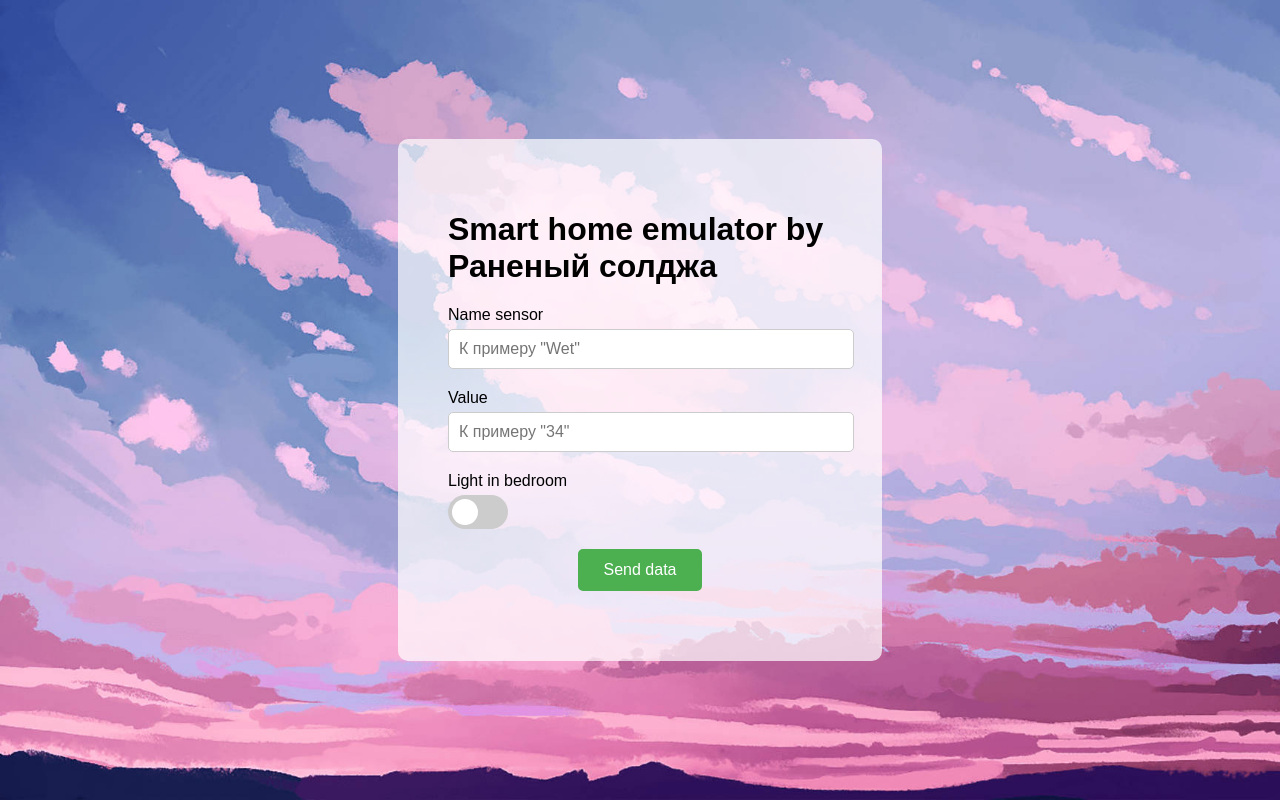
After one commit to nikitaputintsevprogramming/SmartHomeFlask, a Flask app: page /mainUI in a window 1280 px wide. The commit adds this page. Run offline with Flask 3, Linux system fonts and the light colour scheme.

Commit message:
Внесение наименований

```diff
--- a/app.py
+++ b/app.py
@@ -7,46 +7,42 @@ from threading import Timer
 import things
 import logger
 import re
+from array import *
 
 logger = logger.Logger('HomeInformation')
 
 app = Flask(__name__)
 
-# sensors = []
-# sensors[0] = "hhelo"
-# print(sensors[0])
+# ------------------ Создание сенсоров (датчики температуры) ------------------
+array_name = []
+sensorsTemp = []
 
-sensor_1 = things.Sensor('wet_1')
-sensor_2 = things.Sensor('wet_2')
-sensor_3 = things.Sensor('wet_3')
-sensor_4 = things.Sensor('wet_4')
-sensor_5 = things.Sensor('wet_5')
-sensor_6 = things.Sensor('wet_6')
-sensor_7 = things.Sensor('wet_7')
-sensor_8 = things.Sensor('wet_8')
-sensor_9 = things.Sensor('wet_9')
+for count in range(9):
+    array_name.append("wet_"+ str(count))
+    sensorsTemp.append(things.Sensor(array_name[count]))
 
-# for count in range
+sensorsTempBedroom = (sensorsTemp[5], sensorsTemp[6], sensorsTemp[7], sensorsTemp[8])
+humidifier = things.Humidifier('Main_humidifier', 35)
 
-sensors1 = (sensor_5, sensor_6, sensor_7, sensor_8, sensor_9)
-humidifier = things.Humidifier('Main_humidifier', 25)
+sensorsTempBathroom = (sensorsTemp[0], sensorsTemp[1], sensorsTemp[2], sensorsTemp[3], sensorsTemp[4])
+humidifier_2 = things.Humidifier('Bedroom_humidifier', 35)
+# ------------------ ------------------ ------------------ ------------------
 
-sensors2 = (sensor_1, sensor_2, sensor_3, sensor_4)
-humidifier_2 = things.Humidifier('Bedroom_humidifier', 25)
-
+# Log
 def log_wet():
-    logger.insert_wet('DateOfComfort', sensor_1, sensor_2, sensor_3,
-                              sensor_4, sensor_5, sensor_6,
-                              sensor_7, sensor_8, sensor_9)
-    Timer(5, log_wet).start()
+    # for count in range(len(sensorsTemp)):
+    logger.insert_wet('DateOfComfort', sensorsTemp[0], sensorsTemp[1], sensorsTemp[2], sensorsTemp[3], sensorsTemp[4], sensorsTemp[5], sensorsTemp[6], sensorsTemp[7], sensorsTemp[8])
+    Timer(1, log_wet).start()
 
 log_wet()
 
-@app.route('/connect_interface')
+# Разворачиваем интерфейс
+@app.route('/mainUI')
 def connect_interface():
-    return render_template('connect_interface.html')
+    return render_template('mainUI.html')
+# ----------------------
 
-
+# Выводим график изменений после послания рез-ов
 @app.route('/connect')
 def connect():
     cursor = logger.read_data('DateOfComfort')
@@ -63,7 +59,7 @@ def connect():
 
     plt.plot(x, y)
     plt.xticks(rotation=90)
-    plt.ylim(0, 30)
+    plt.ylim(0, 50)
 
     # model = LinearRegression().fit(x, y)
     # x = np.arange(len(time), len(time) * 2).reshape((-1, 1))
@@ -74,31 +70,33 @@ def connect():
     # plt.show()
 
     x = np.arange(len(time), len(time)*2)
-    y_pred = np.poly1d(np.polyfit(x, y, 30))
+    y_pred = np.poly1d(np.polyfit(x, y, 50))
 
     plt.plot(x, y_pred(x))
     plt.xticks(rotation=90)
-    plt.ylim(0, 30)
+    plt.ylim(0, 50)
     plt.show()
     return {}
+# ------------------------------
 
-
-@app.route('/')
+# Simulation
+@app.route('/upTempBath')
 def start_page():
-    humidifier.humidify(*sensors1)
+    humidifier.humidify(*sensorsTempBedroom)
     result = {}
-    for sensor in sensors1:
+    for sensor in sensorsTempBedroom:
         result[sensor.name] = sensor.value
     return result
 
 
-@app.route('/bedroom')
+@app.route('/upTempBed')
 def bedroom_page():
-    humidifier_2.humidify(*sensors2)
+    humidifier_2.humidify(*sensorsTempBathroom)
     result = {}
-    for sensor in sensors2:
+    for sensor in sensorsTempBathroom:
         result[sensor.name] = sensor.value
     return result
+# -------------------
 
 
 if __name__ == '__main__':
--- a/logger.py
+++ b/logger.py
@@ -8,10 +8,9 @@ class Logger:
         self.db = self.client[db_name]
 
     def insert_wet(self, nameDB, *sensors):
-        result = {'timeStamp': datetime.datetime.now().strftime("%Y-%m-%d %H:%M:%S")}
+        result = {'time of read': datetime.datetime.now().strftime("%Y-%m-%d %H:%M:%S")}
         for sensor in sensors:
             result[sensor.name] = sensor.value
-
         return self.db[nameDB].insert_one(result)
 
     def read_data(self, nameDB, value={}, field={}):
--- a/static/css/main.css
+++ b/static/css/main.css
@@ -1,4 +1,53 @@
-/* The switch - the box around the slider */
+/* Общие стили */
+body {
+  font-family: Arial, sans-serif;
+  background-image: url('Sprites/bg.jpg');
+  background-size: cover; /* Растягиваем изображение на весь экран */
+  background-position: center; /* Центрируем изображение по центру экрана */
+  margin: 0;
+  padding: 0;
+  display: flex;
+  justify-content: center; /* Центрируем контент по горизонтали */
+  align-items: center; /* Центрируем контент по вертикали */
+  min-height: 100vh; /* Чтобы контент был посередине на всю высоту экрана */
+}
+
+.container {
+  width: 30%; /* Ширина контейнера на 50% от ширины экрана */
+  background-color: rgba(255, 255, 255, 0.7); /* Белый цвет фона с прозрачностью 0.7 */
+  padding: 50px; /* Добавим немного отступов для контента внутри контейнера */
+  border-radius: 10px; /* Закругленные углы на 10px */
+}
+
+
+/* Стили для контейнера с текстовыми полями */
+.text-field {
+  margin-bottom: 20px;
+}
+
+.switch-field {
+  margin-bottom: 20px;
+}
+
+.send_button {
+  margin-bottom: 20px;
+}
+
+.text-field__label {
+  display: block;
+  font-size: 16px;
+  margin-bottom: 5px;
+}
+
+.text-field__input {
+  width: 100%;
+  padding: 10px;
+  font-size: 16px;
+  border: 1px solid #ccc;
+  border-radius: 5px;
+}
+
+/* Стили для переключателя */
 .switch {
   position: relative;
   display: inline-block;
@@ -6,14 +55,12 @@
   height: 34px;
 }
 
-/* Hide default HTML checkbox */
 .switch input {
   opacity: 0;
   width: 0;
   height: 0;
 }
 
-/* The slider */
 .slider {
   position: absolute;
   cursor: pointer;
@@ -24,6 +71,7 @@
   background-color: #ccc;
   -webkit-transition: .4s;
   transition: .4s;
+  border-radius: 34px;
 }
 
 .slider:before {
@@ -36,14 +84,15 @@
   background-color: white;
   -webkit-transition: .4s;
   transition: .4s;
+  border-radius: 50%;
 }
 
 input:checked + .slider {
-  background-color: #2196F3;
+  background-color: #55a142;
 }
 
 input:focus + .slider {
-  box-shadow: 0 0 1px #2196F3;
+  box-shadow: 0 0 1px #60f321;
 }
 
 input:checked + .slider:before {
@@ -52,127 +101,67 @@ input:checked + .slider:before {
   transform: translateX(26px);
 }
 
-/* Rounded sliders */
-.slider.round {
-  border-radius: 34px;
-}
-
-.slider.round:before {
-  border-radius: 50%;
-}
-
-/* установим отступ 1rem от нижнего края элемента */
-.text-field {
-  margin-bottom: 1rem;
-}
-/* стили для label */
-.text-field__label {
-  display: block;
-  margin-bottom: 0.25rem;
-}
-/* стили для input */
-.text-field__input {
-  display: block;
-  height: calc(2.25rem + 2px);
-  padding: 0.375rem 0.75rem;
-  font-family: inherit;
-  font-size: 1rem;
-  font-weight: 400;
-  line-height: 1.5;
-  color: #212529;
-  background-color: #fff;
-  background-clip: padding-box;
-  border: 1px solid #bdbdbd;
-  border-radius: 0.25rem;
-  transition: border-color 0.15s ease-in-out, box-shadow 0.15s ease-in-out;
+/* Стили для кнопки */
+.custom-btn {
+  display: block; /* Изменяем отображение на блочный элемент */
+  background-color: #4CAF50;
+  border: none;
+  color: white;
+  text-align: center; /* Выравниваем текст по центру */
+  font-size: 16px;
+  padding: 10px 24px;
+  cursor: pointer;
+  border-radius: 5px;
+  text-decoration: none;
+  -webkit-transition-duration: 0.4s;
+  transition-duration: 0.4s;
+  overflow: hidden;
+  position: relative;
+  margin: 0 auto; /* Центрируем кнопку по горизонтали */
 }
 
 
-.custom-btn {
-  width: 130px;
-  height: 40px;
-  color: #fff;
-  border-radius: 5px;
-  padding: 10px 25px;
-  font-family: 'Lato', sans-serif;
-  font-weight: 500;
-  background: transparent;
+.custom-btn:after {
+  content: "";
+  background: #90EE90;
+  display: block;
+  position: absolute;
+  z-index: -1;
+  transition: all 0.4s;
+}
+
+.custom-btn:hover:after {
+  width: 100%;
+  left: 0;
+}
+
+/* Дополнительные стили для кнопки */
+.btn-3 {
+  color: #FFFFFF;
+  border: 2px solid #4CAF50;
+}
+
+.btn-3 span {
   cursor: pointer;
-  transition: all 0.3s ease;
+  display: inline-block;
   position: relative;
-  display: inline-block;
-   box-shadow:inset 2px 2px 2px 0px rgba(255,255,255,.5),
-   7px 7px 20px 0px rgba(0,0,0,.1),
-   4px 4px 5px 0px rgba(0,0,0,.1);
-  outline: none;
+  transition: 0.4s;
 }
-/* 3 */
-.btn-3 {
-  background: rgb(0,172,238);
-background: linear-gradient(0deg, rgba(0,172,238,1) 0%, rgba(2,126,251,1) 100%);
-  width: 130px;
-  height: 40px;
-  line-height: 42px;
-  padding: 0;
-  border: none;
 
+.btn-3 span:after {
+  content: '\00bb';
+  position: absolute;
+  opacity: 0;
+  top: 0;
+  right: -20px;
+  transition: 0.5s;
 }
-.btn-3 span {
-  position: relative;
-  display: block;
-  width: 100%;
-  height: 100%;
+
+.btn-3:hover span {
+  padding-right: 25px;
 }
-.btn-3:before,
-.btn-3:after {
-  position: absolute;
-  content: "";
+
+.btn-3:hover span:after {
+  opacity: 1;
   right: 0;
-  top: 0;
-   background: rgba(2,126,251,1);
-  transition: all 0.3s ease;
 }
-.btn-3:before {
-  height: 0%;
-  width: 2px;
-}
-.btn-3:after {
-  width: 0%;
-  height: 2px;
-}
-.btn-3:hover{
-   background: transparent;
-  box-shadow: none;
-}
-.btn-3:hover:before {
-  height: 100%;
-}
-.btn-3:hover:after {
-  width: 100%;
-}
-.btn-3 span:hover{
-   color: rgba(2,126,251,1);
-}
-.btn-3 span:before,
-.btn-3 span:after {
-  position: absolute;
-  content: "";
-  left: 0;
-  bottom: 0;
-   background: rgba(2,126,251,1);
-  transition: all 0.3s ease;
-}
-.btn-3 span:before {
-  width: 2px;
-  height: 0%;
-}
-.btn-3 span:after {
-  width: 0%;
-  height: 2px;
-}
-.btn-3 span:hover:before {
-  height: 100%;
-}
-.btn-3 span:hover:after {
-  width: 100%;
-}
--- /dev/null
+++ b/templates/mainUI.html
@@ -0,0 +1,37 @@
+<!DOCTYPE html>
+<html lang="en">
+<head>
+    <meta charset="UTF-8">
+    <title>Smart home emulator</title>
+    <link rel="stylesheet" type="text/css" href="../static/css/main.css">
+    <script src="http://code.jquery.com/jquery-3.3.1.js"></script>
+    <script src="../static/js/scripts.js"></script>
+
+</head>
+<body>
+    <div class="container">
+      <h1>Smart home emulator by Раненый солджа</h1>
+      <div class="text-field">
+        <label class="text-field__label" for="name">Name sensor</label>
+        <input class="text-field__input" type="text" id="name" placeholder='К примеру "Wet"'>
+      </div>
+
+      <div class="text-field">
+        <label class="text-field__label" for="name">Value</label>
+        <input class="text-field__input" type="text" id="value" placeholder='К примеру "34"'>
+      </div>
+
+      <div class="switch-field">
+        <label class="text-field__label" for="name">Light in bedroom</label>
+        <label class="switch">
+            <input type="checkbox" id="check">
+            <span class="slider round"></span>
+        </label>
+      </div>
+
+      <div class="send_button">
+        <button class="custom-btn btn-3" onclick="send_data()"><span>Send data</span></button>
+      </div>
+    </div>
+</body>
+</html>
--- a/things.py
+++ b/things.py
@@ -22,7 +22,7 @@ class Sensor(Thing):
         super().print_name()
 
 
-class Humidifier(Thing):
+class Humidifier(Sensor):
     def __init__(self, name, focus_wet):
         super().__init__(name)
         self.focus_wet = focus_wet
```
Also changed, not shown: templates/connect_interface.html (deleted, +0 -36 lines), static/css/Sprites/bg.jpg (added), static/css/Sprites/hello-kitty-aesthetic-background-nux8p0k0es4c5tgn.jpg (added), static/css/Sprites/linkinpark.jpg (added).
